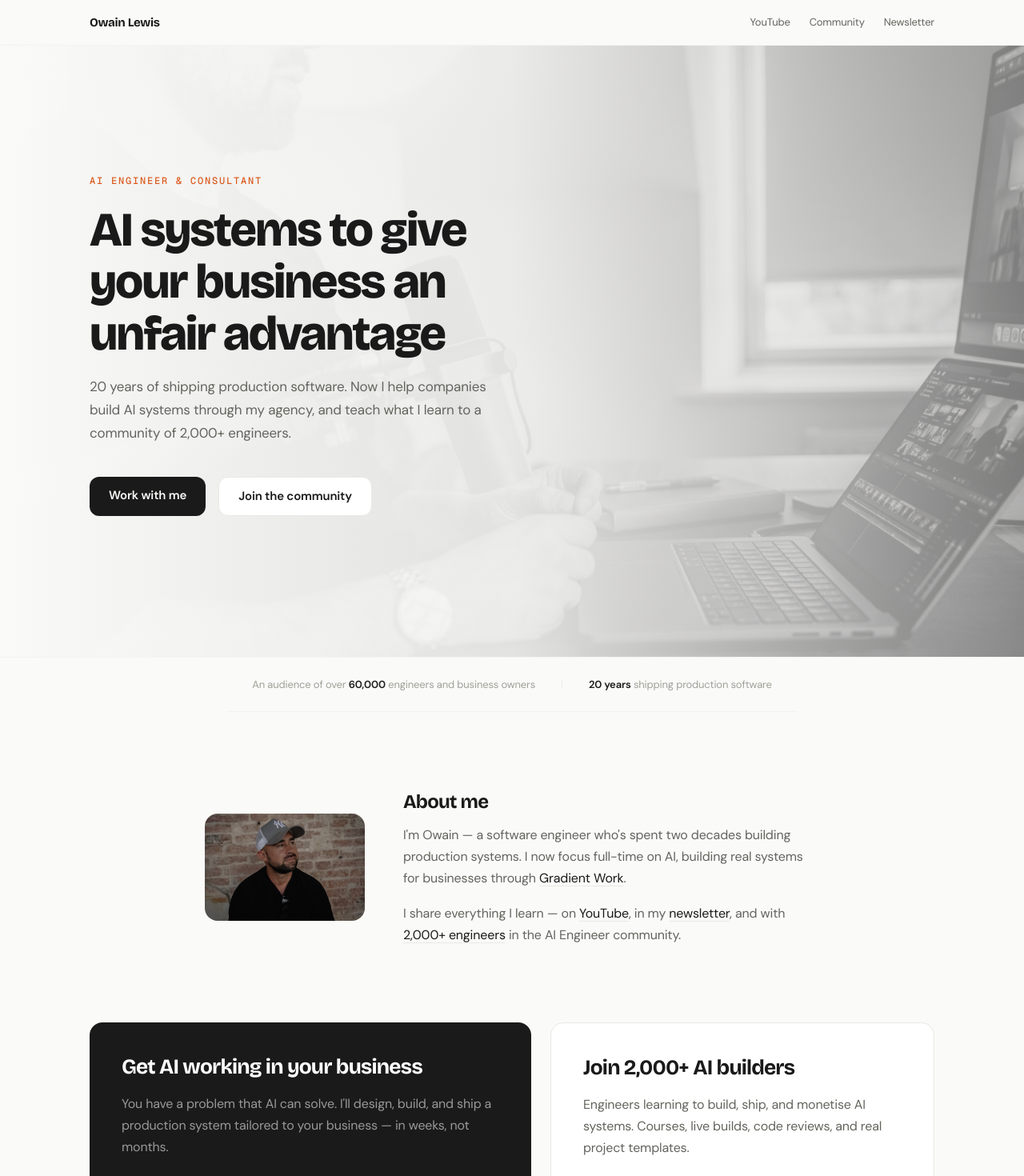
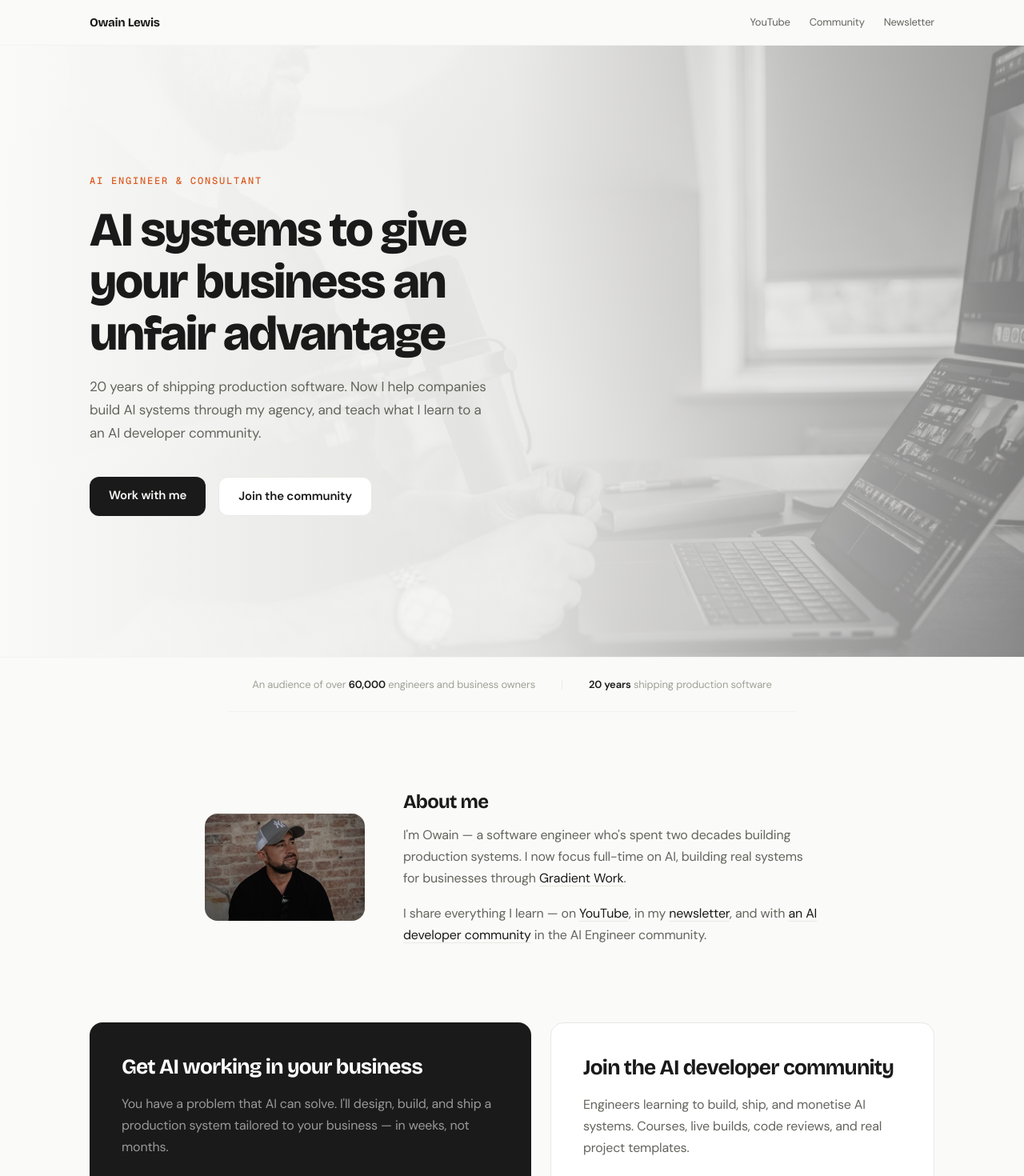
Before and after one commit to owainlewis/website, a Next.js app: page / in a window 1280 px wide. Shown: the top 1470 px of the page at 80% size. Built offline with nearby package versions, Linux system fonts and the light colour scheme.

Commit message:
Replace 2000+ engineers with AI developer community

```diff
--- a/src/app/page.tsx
+++ b/src/app/page.tsx
@@ -75,7 +75,7 @@ export default function HomePage() {
             <p className="anim-fade-up anim-d2 text-[16px] sm:text-[17px] text-secondary leading-[1.7] max-w-[500px] mb-10">
               20 years of shipping production software. Now I help companies
               build AI systems through my agency, and teach what I learn to a
-              community of 2,000+ engineers.
+              an AI developer community.
             </p>
 
             <div className="anim-fade-up anim-d3 flex flex-wrap gap-4">
@@ -168,7 +168,7 @@ export default function HomePage() {
                 rel="noopener noreferrer"
                 className="text-foreground underline decoration-border underline-offset-4 hover:decoration-foreground transition-colors"
               >
-                2,000+ engineers
+                an AI developer community
               </a>{" "}
               in the AI Engineer community.
             </p>
@@ -220,7 +220,7 @@ export default function HomePage() {
             className="group bg-card border border-border rounded-2xl p-8 sm:p-10 hover:border-foreground/15 hover:shadow-xl hover:shadow-foreground/[0.04] hover:-translate-y-1 active:translate-y-0 transition-all duration-300 flex flex-col"
           >
             <h3 className="font-display font-bold text-[clamp(1.4rem,2.5vw,1.65rem)] tracking-[-0.03em] leading-[1.2] mb-4 group-hover:text-accent transition-colors duration-300">
-              Join 2,000+ AI builders
+              Join the AI developer community
             </h3>
             <p className="text-[16px] text-secondary leading-[1.7] mb-8 flex-1">
               Engineers learning to build, ship, and monetise AI systems.
--- a/src/app/resources/page.tsx
+++ b/src/app/resources/page.tsx
@@ -191,7 +191,7 @@ export default function ResourcesPage() {
                 AI Community
               </p>
               <h3 className="font-display font-bold tracking-tight mb-2 group-hover:text-accent transition-colors">
-                Join 2,000+ AI builders
+                Join the AI developer community
               </h3>
               <p className="text-[13px] text-secondary leading-relaxed">
                 Courses, live builds, code reviews, and real project templates.
```
